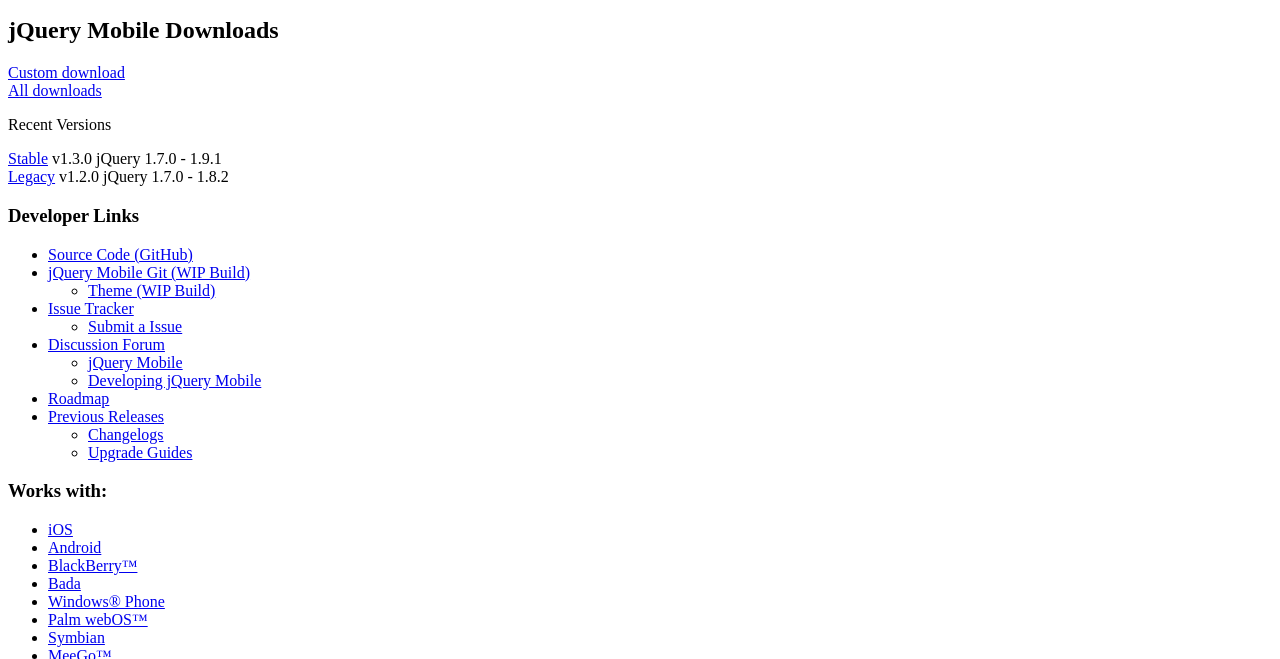
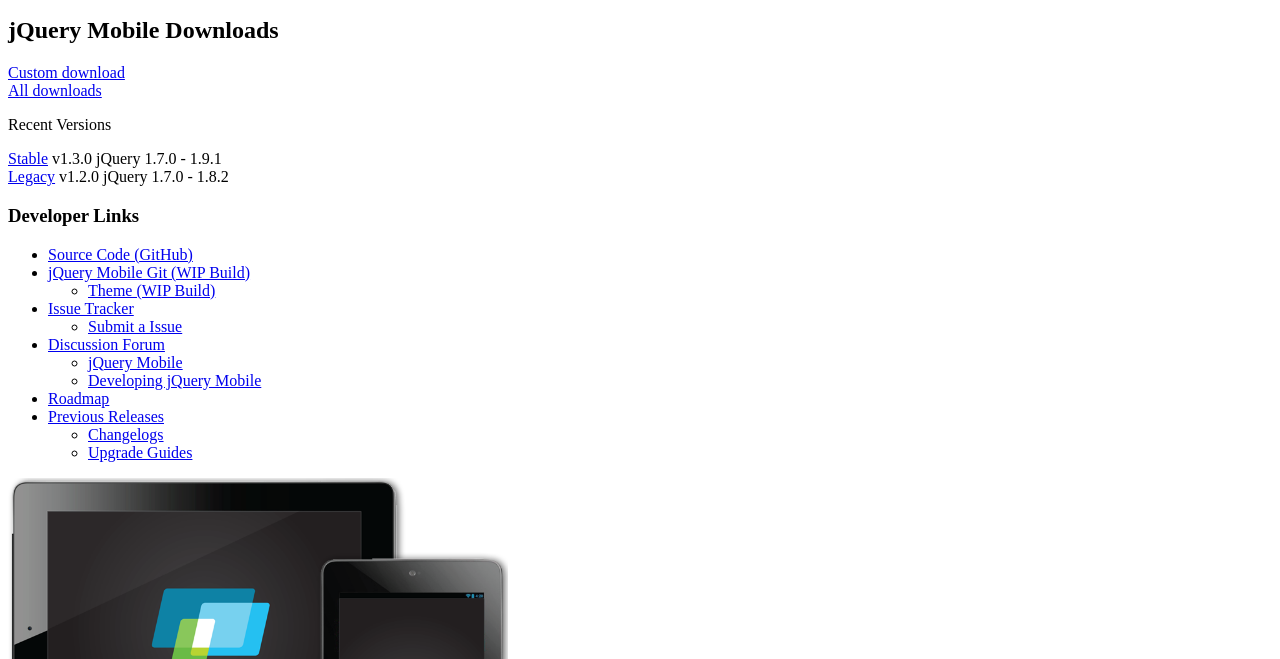
Before and after one commit to jquery/jquerymobile.com, a website: page pages/index.html in a window 1280 px wide. Shown: the part 141-800 px from the top of the page. Drawn offline with Linux system fonts and the light colour scheme.

Commit message:
Removed Manufacturers logos from home page.

```diff
--- a/pages/index.html
+++ b/pages/index.html
@@ -64,21 +64,6 @@
   </ul>
 </div>
 
-<div id="manufacturers-logos">
-  <h3>Works with:</h3>
-  <ul id="manufacturers">
-    <li><a class="ios" href="http://www.apple.com/iphone/ios/">iOS</a></li>
-    <li><a class="android" href="http://www.android.com/">Android</a></li>
-    <li><a class="blackberry" href="http://www.blackberry.com/">BlackBerry™</a></li>
-    <li><a class="bada" href="http://www.bada.com/">Bada</a></li>
-
-    <li><a class="windows" href="http://www.microsoft.com/windowsmobile/en-us/default.mspx">Windows® Phone</a></li>
-    <li><a class="palm" href="http://developer.palm.com/">Palm webOS™</a></li>
-    <li><a class="symbian" href="http://www.symbian.org/">Symbian</a></li>
-    <li><a class="meego" href="http://meego.com/">MeeGo™</a></li>
-  </ul>
-</div>
-
 <article id="project-strategy">
   <div id="jqm-devices"><a href="http://jquerymobile.com/demos/"><img src="/resources/devices.png" width="500"></a></div>
   <h2>Seriously cross-platform with HTML5</h2>
```
